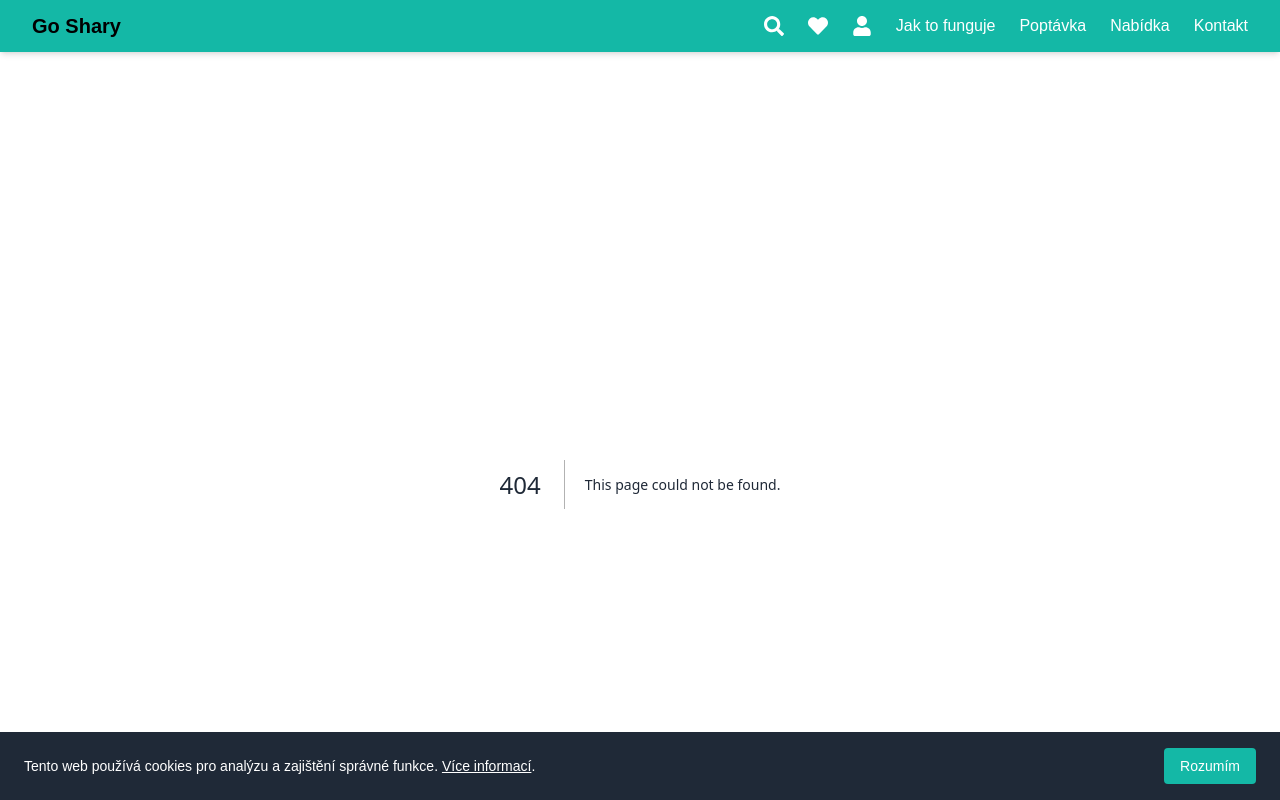
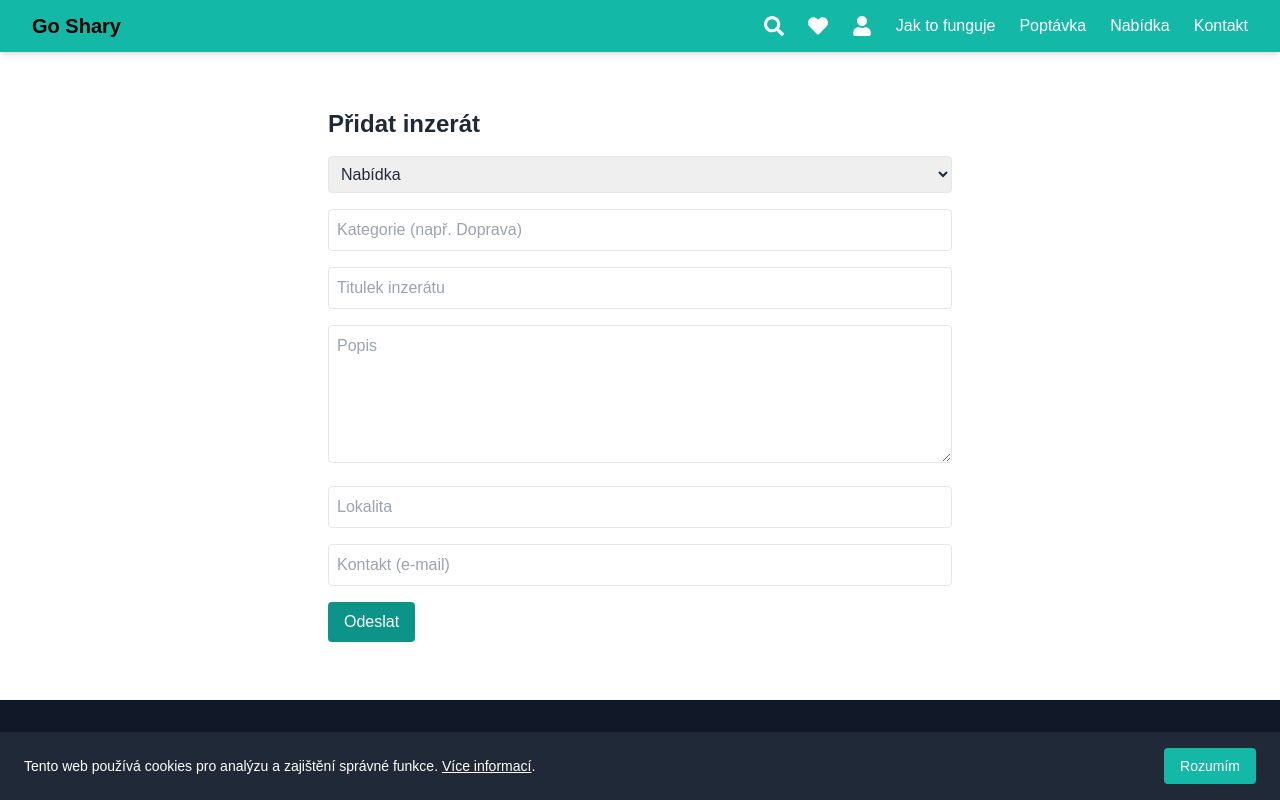
Before and after one commit to Tekier10/goshary, a Next.js app: page /pridat in a window 1280 px wide. Before the commit this address had no page. Shown: the top 800 px of the page. Built offline with nearby package versions, Linux system fonts and the light colour scheme; a web font is replaced by a local one.

Commit message:
Create pridat.tsx

```diff
--- /dev/null
+++ b/pages/pridat.tsx
@@ -0,0 +1,100 @@
+// pages/pridat.tsx – stránka pro přidání inzerátu
+import { useState } from 'react';
+import { useRouter } from 'next/router';
+
+export default function PridatInzerat() {
+  const router = useRouter();
+  const [form, setForm] = useState({
+    typStranky: 'nabidka',
+    typ: '',
+    titulek: '',
+    popis: '',
+    lokalita: '',
+    kontakt: '',
+  });
+
+  const handleChange = (e: React.ChangeEvent<HTMLInputElement | HTMLTextAreaElement | HTMLSelectElement>) => {
+    setForm({ ...form, [e.target.name]: e.target.value });
+  };
+
+  const handleSubmit = (e: React.FormEvent) => {
+    e.preventDefault();
+    console.log('Nový inzerát:', form);
+    alert('Inzerát byl úspěšně přidán (zatím jen do konzole)');
+    router.push(`/${form.typStranky}`);
+  };
+
+  return (
+    <main className="max-w-2xl mx-auto p-6 space-y-4">
+      <h1 className="text-2xl font-bold">Přidat inzerát</h1>
+      <form onSubmit={handleSubmit} className="space-y-4">
+        <select
+          name="typStranky"
+          value={form.typStranky}
+          onChange={handleChange}
+          className="w-full border p-2 rounded"
+        >
+          <option value="nabidka">Nabídka</option>
+          <option value="poptavka">Poptávka</option>
+        </select>
+
+        <input
+          type="text"
+          name="typ"
+          placeholder="Kategorie (např. Doprava)"
+          value={form.typ}
+          onChange={handleChange}
+          className="w-full border p-2 rounded"
+          required
+        />
+
+        <input
+          type="text"
+          name="titulek"
+          placeholder="Titulek inzerátu"
+          value={form.titulek}
+          onChange={handleChange}
+          className="w-full border p-2 rounded"
+          required
+        />
+
+        <textarea
+          name="popis"
+          placeholder="Popis"
+          value={form.popis}
+          onChange={handleChange}
+          className="w-full border p-2 rounded"
+          rows={5}
+          required
+        />
+
+        <input
+          type="text"
+          name="lokalita"
+          placeholder="Lokalita"
+          value={form.lokalita}
+          onChange={handleChange}
+          className="w-full border p-2 rounded"
+          required
+        />
+
+        <input
+          type="email"
+          name="kontakt"
+          placeholder="Kontakt (e-mail)"
+          value={form.kontakt}
+          onChange={handleChange}
+          className="w-full border p-2 rounded"
+          required
+        />
+
+        <button
+          type="submit"
+          className="bg-teal-600 text-white px-4 py-2 rounded hover:bg-teal-700 transition"
+        >
+          Odeslat
+        </button>
+      </form>
+    </main>
+  );
+}
```
